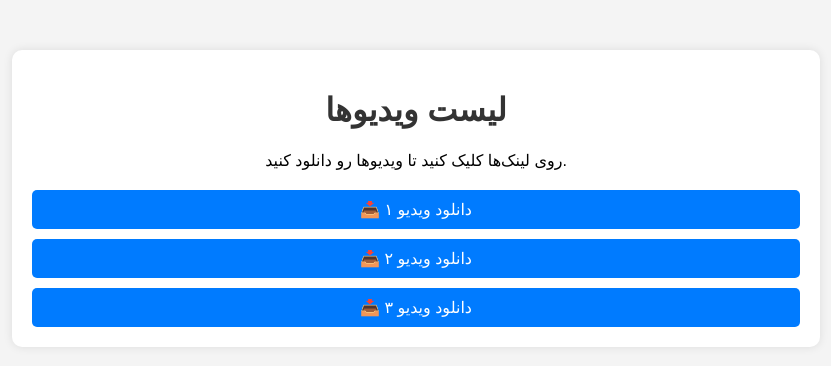
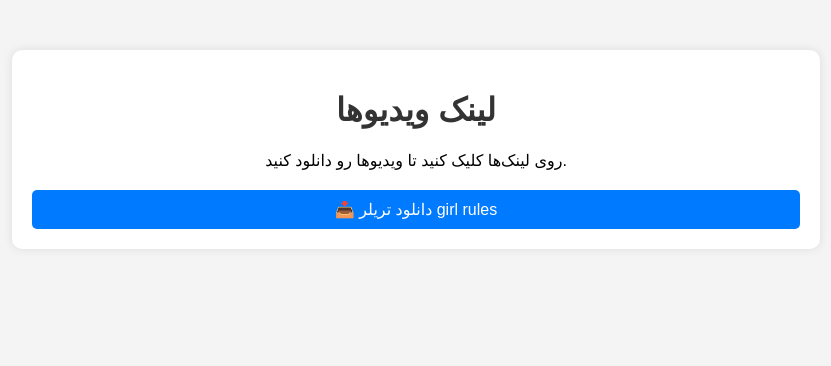
Before and after one commit to yumia04/video-site, a plain HTML site: page index.html in a window 1280 px wide. Shown: the whole page, without its empty margins (224-1055 px from the left). Drawn offline with Linux system fonts and the light colour scheme.

Commit message:
Update index.html

```diff
--- a/index.html
+++ b/index.html
@@ -3,18 +3,16 @@
 <head>
     <meta charset="UTF-8">
     <meta name="viewport" content="width=device-width, initial-scale=1.0">
-    <title>دانلود ویدیوها</title>
+    <title>Yumi site</title>
     <link rel="stylesheet" href="style.css">
 </head>
 <body>
     <div class="container">
-        <h1>لیست ویدیوها</h1>
+        <h1>لینک ویدیوها</h1>
         <p>روی لینک‌ها کلیک کنید تا ویدیوها رو دانلود کنید.</p>
 
         <div class="video-list">
-            <a href="https://gofile.io/d/HaKzEf" download>📥 دانلود ویدیو ۱</a>
-            <a href="https://yourstorage.com/video2.mp4" download>📥 دانلود ویدیو ۲</a>
-            <a href="https://yourstorage.com/video3.mp4" download>📥 دانلود ویدیو ۳</a>
+            <a href="https://gofile.io/d/HaKzEf" download>📥 دانلود تریلر girl rules</a>
         </div>
     </div>
 </body>
```
